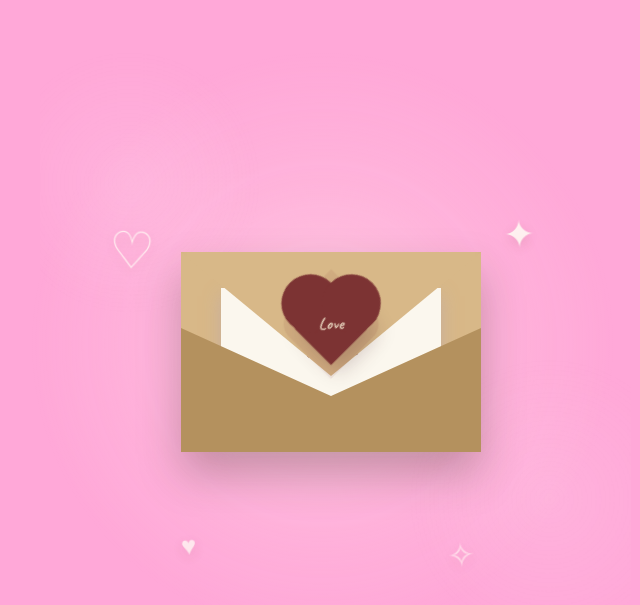
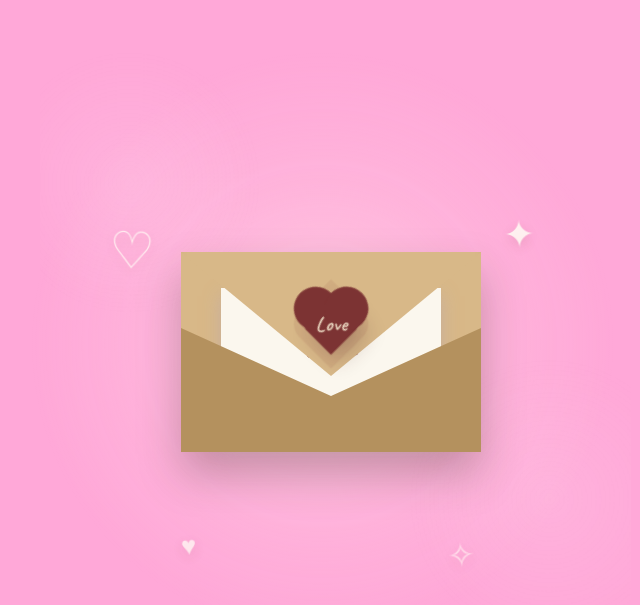
Before and after one commit to Pangestu1909/aulia-birthday, a PHP site: page / in a window 1280 px wide. Shown: the top 605 px of the page, without its empty margins (309-949 px from the left). Run offline with PHP 8.4, Linux system fonts and the light colour scheme; some web fonts are replaced.

```diff
--- a/public/css/style.css
+++ b/public/css/style.css
@@ -110,8 +110,8 @@ button{ font-family:inherit; }
   top:36%;
   left:50%;
 
-  width:56px;
-  height:56px;
+  width:42px;
+  height:42px;
 
   transform:
     translate(-50%,-50%)
@@ -142,8 +142,8 @@ button{ font-family:inherit; }
 
   position:absolute;
 
-  width:56px;
-  height:56px;
+  width:42px;
+  height:42px;
 
   border-radius:50%;
   background:var(--maroon);
@@ -152,20 +152,20 @@ button{ font-family:inherit; }
 }
 
 .amplop__segel::before{
-  top:-28px;
+  top:-21px;
   left:0;
 }
 
 .amplop__segel::after{
   top:0;
-  left:28px;
+  left:21px;
 }
 .amplop__segel span{
   position:relative;
   z-index:2;
 
   font-family:var(--font-script);
-  font-size:16px;
+  font-size:20px;
   color:#F3E4CC;
   letter-spacing:.02em;
 
```
